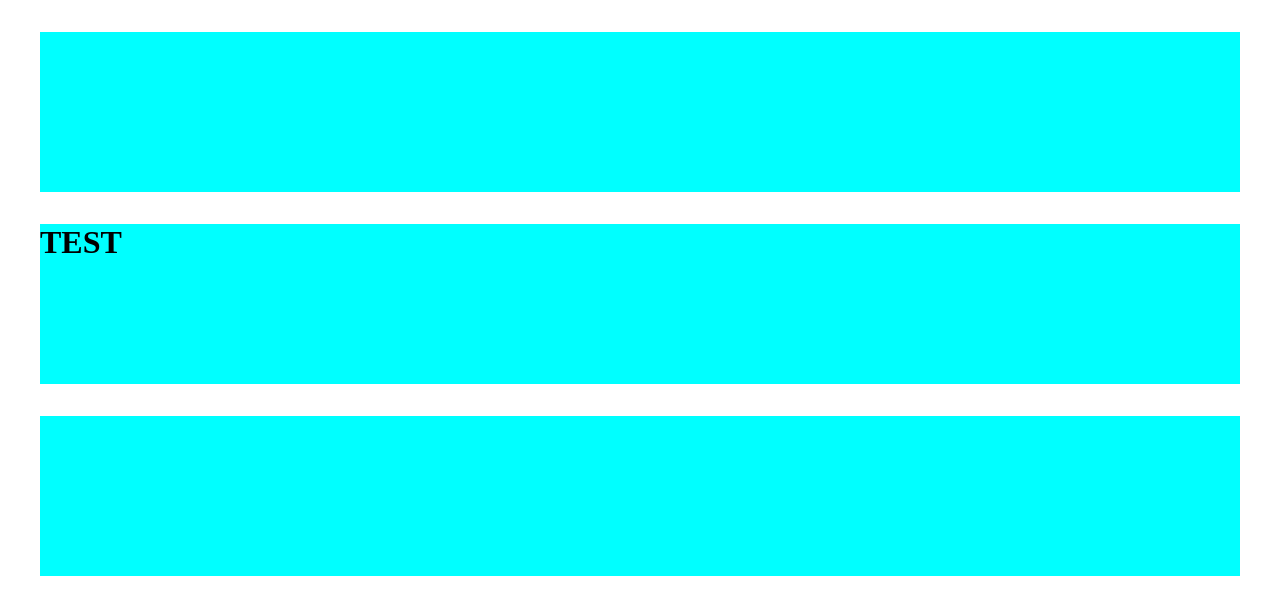
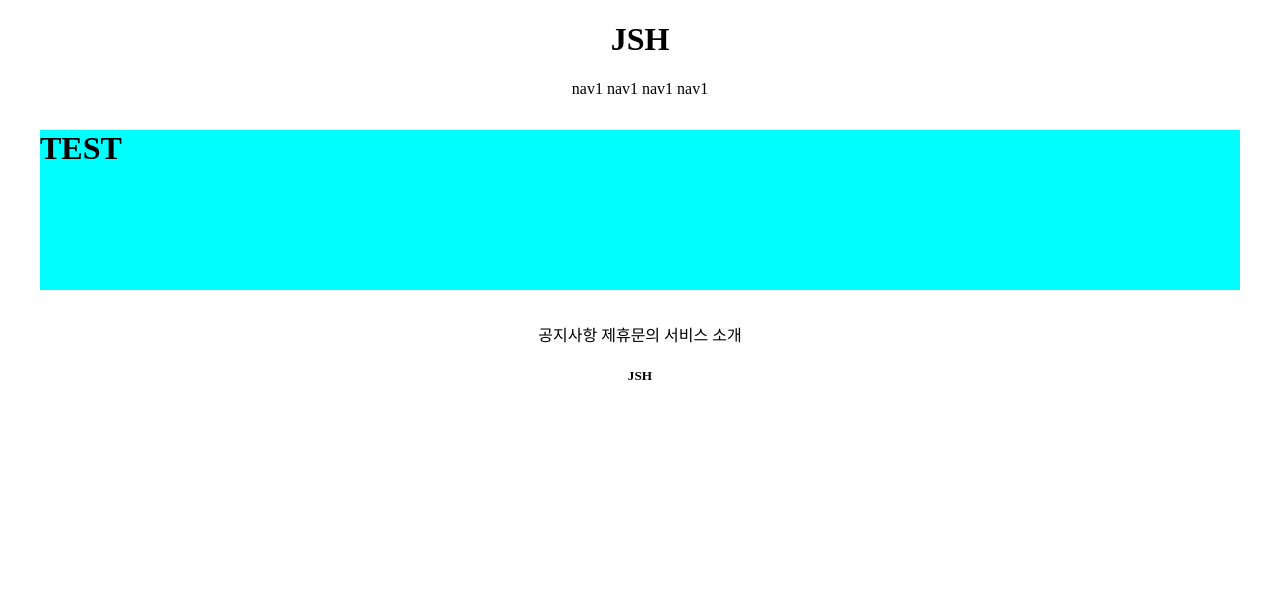
Before and after one commit to SeongHun123/JSH_01, a Django app: page /accounts/hello_world/ in a window 1280 px wide. Shown: the top 615 px of the page. Run offline with Django 3.2, Linux system fonts and the light colour scheme; parts of the project's set-up code (start-up, migrations or seed data) failed here and were passed over.

Commit message:
07/05 Web class  commit 2

```diff
--- a/templates/footer.html
+++ b/templates/footer.html
@@ -1,3 +1,16 @@
 
-<div style = "height: 10rem; background-color: aqua; margin :2rem; broder-radius: 1rem;"></title>
+<div style=" text-align: center">
+
+    <div>
+        <span>공지사항</span>
+        <span>제휴문의</span>
+        <span>서비스 소개</span>
+    </div>
+
+    <div>
+        <h5>JSH</h5>
+
+    </div>
+
+
 </div>
--- a/templates/header.html
+++ b/templates/header.html
@@ -1,3 +1,12 @@
-<div style = "height: 10rem; background-color: aqua; margin :2rem; broder-radius: 1rem;">
+<div style="text-align:center">
 
+    <div>
+        <h1>JSH</h1>
+    </div>
+    <div>
+        <span>nav1</span>
+        <span>nav1</span>
+        <span>nav1</span>
+        <span>nav1</span>
+    </div>
 </div>
```
